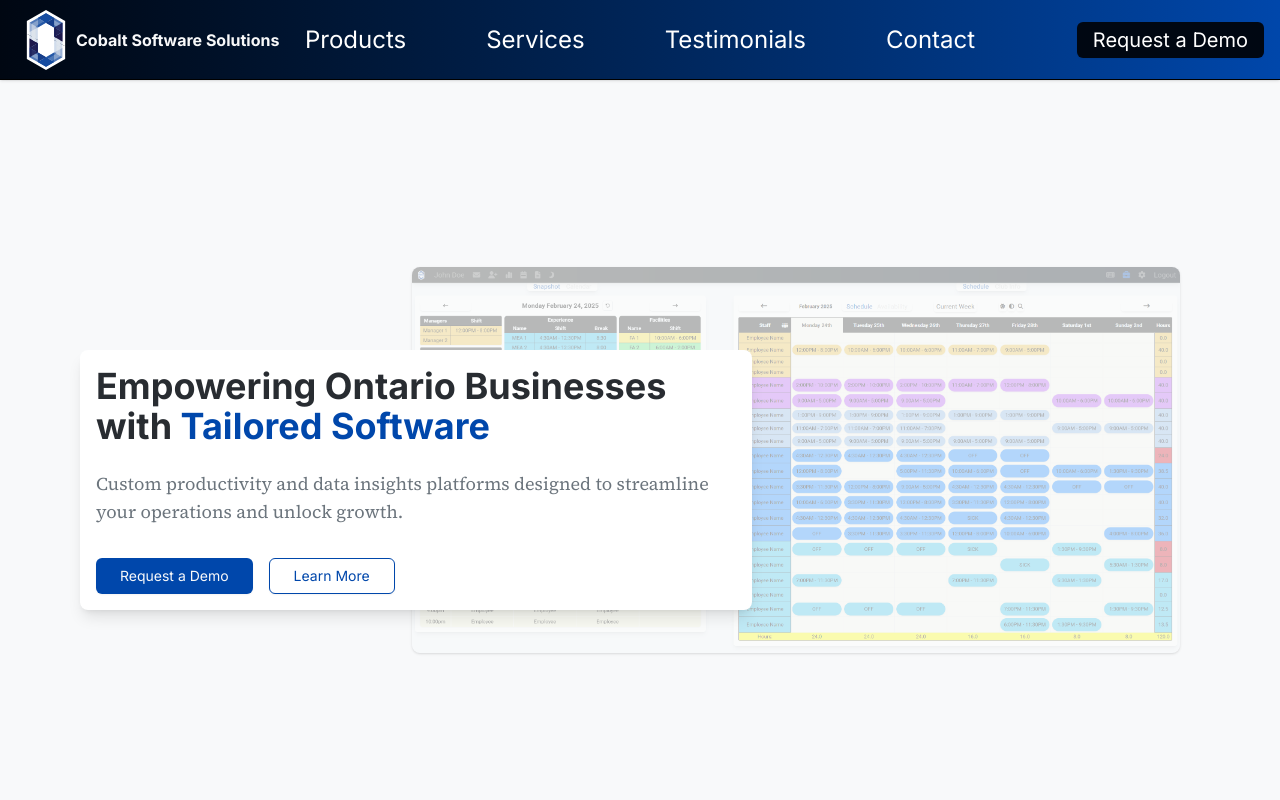
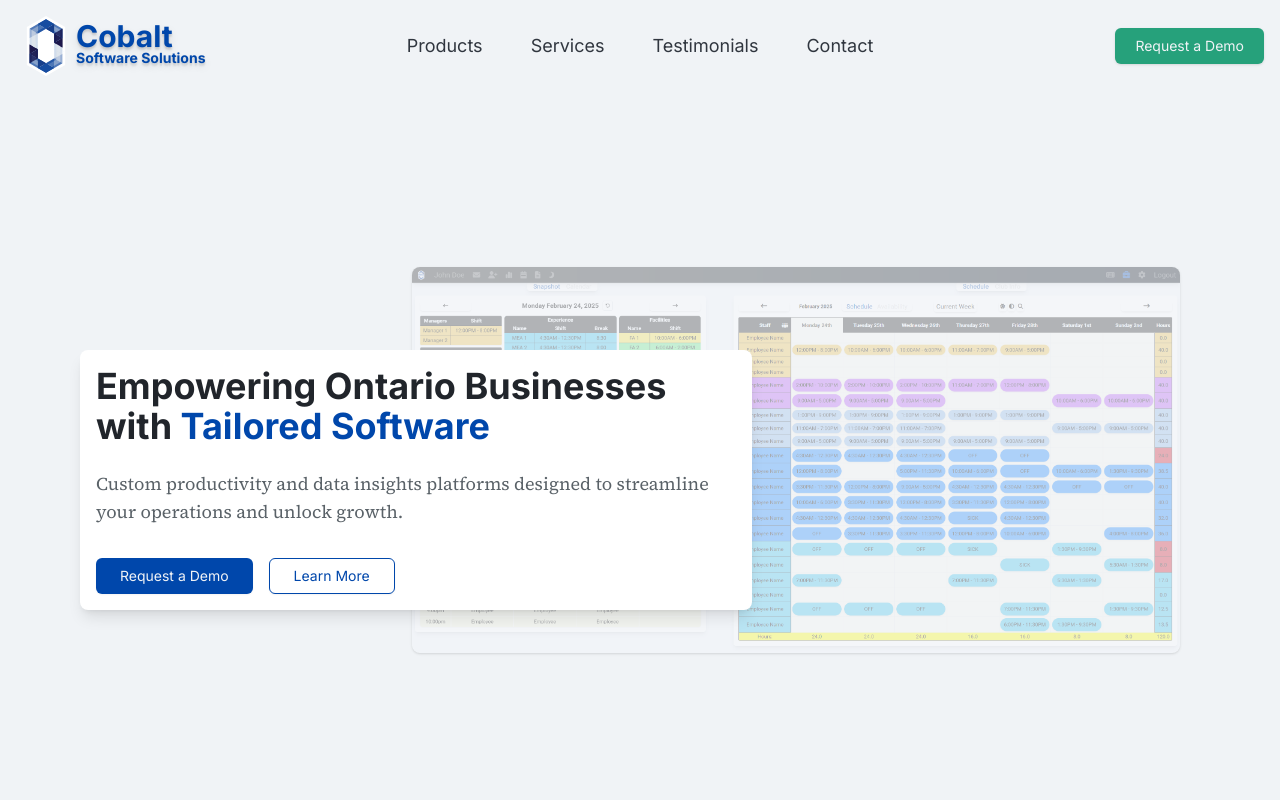
Before and after one commit to Zinazero/cobalt-site, a Next.js app: page / in a window 1280 px wide. Shown: the top 800 px of the page. Built offline with nearby package versions, Linux system fonts and the light colour scheme.

Commit message:
feat/styles: add mobile navbar and improve header aesthetically

```diff
--- a/src/app/globals.css
+++ b/src/app/globals.css
@@ -4,29 +4,29 @@
 @custom-variant dark (&:is(.dark *));
 
 @theme inline {
-	--color-blue: #1485ff;
-	--color-blue-light: #8eb8e6;
-	--color-purple: #b65bf3;
-	--color-pink: #e83e8c;
-	--color-red: #d41629;
-	--color-orange: #fd7d15;
-	--color-yellow: #eec44f;
+	--color-blue: #1a6bff;
+	--color-blue-light: #7daee6;
+	--color-purple: #9b5de5;
+	--color-pink: #ff5e9f;
+	--color-red: #e63946;
+	--color-orange: #ff8552;
+	--color-yellow: #f4d03f;
 	--color-yellow-light: #f3e246;
-	--color-green: #28a745;
-	--color-green-light: #66e686;
-	--color-green-dark: #0f8b2c;
-	--color-teal: #20c997;
-	--color-cyan: #3ec2eb;
+	--color-green: #26a17b;
+	--color-green-light: #5cb890;
+	--color-green-dark: #1e7e54;
+	--color-teal: #1595a8;
+	--color-cyan: #4db6ac;
 	--color-white: #fff;
-	--color-transparent-grey: rgba(184, 184, 184, 0.5);
-	--color-grey: #6c757d;
-	--color-grey-dark: #343a40;
-	--color-cobalt-hover: #1274ff;
+	--color-transparent-grey: rgba(200, 200, 200, 0.5);
+	--color-grey: #5a6268;
+	--color-grey-dark: #2c3338;
+	--color-cobalt-hover: #0d59c7;
 	--color-cobalt: #0047ab;
-	--color-light: #f8f9fa;
-	--color-dark: #282c31;
+	--color-light: #f0f3f6;
+	--color-dark: #21252b;
 	--color-abyss: #000712;
-	--color-cobalt-light: #4592ff;
+	--color-cobalt-light: #3376cc;
 	--color-pastel-green: rgb(104, 240, 133);
 	--color-pastel-yellow: rgb(253, 251, 147);
 	--color-pastel-red: rgb(247, 119, 119);
--- a/src/components/layout/Header.tsx
+++ b/src/components/layout/Header.tsx
@@ -1,49 +1,160 @@
+'use client';
+
 import Image from 'next/image';
+import Link from 'next/link';
+import { useEffect, useState } from 'react';
+import { cn } from '@/lib/utils';
 import DemoButton from '../ui/DemoButton';
 import ScrollPaddingSetter from './ScrollPaddingSetter';
 
+const NAV_ITEMS = [
+  { href: '#cobalt-axis', label: 'Products' },
+  { href: '#consulting', label: 'Services' },
+  { href: '#testimonials', label: 'Testimonials' },
+  { href: '#contact', label: 'Contact' },
+] as const;
+
 export default function Header() {
+  const [isMenuOpen, setIsMenuOpen] = useState(false);
+  const [isScrolled, setIsScrolled] = useState(false);
+
+  useEffect(() => {
+    const handleScroll = () => {
+      setIsScrolled(window.scrollY > 20);
+    };
+
+    window.addEventListener('scroll', handleScroll);
+    return () => window.removeEventListener('scroll', handleScroll);
+  }, []);
+
   return (
     <header
-      className="sticky top-0 z-50 w-full border-b shadow-sm bg-gradient-to-r from-abyss to-cobalt
-                   h-14 lg:h-20"
+      className={cn(
+        'sticky top-0 z-50 w-full transition-all duration-500 ease-in-out lg:h-20 h-14',
+        isScrolled
+          ? 'bg-abyss/95 backdrop-blur-md shadow-lg py-2'
+          : 'bg-light/95 backdrop-blur-sm border-b-0 py-4',
+      )}
     >
-      <div id="header-div" className="px-4 flex items-center justify-between w-full h-full relative">
+      <div
+        id="header-div"
+        className="px-4 flex items-center justify-between w-full max-w-7xl mx-auto relative"
+      >
         {/* Logo */}
-        <a href="#hero" className="flex items-center">
+        <Link href="#hero" className="flex items-center group">
           <figure className="relative h-8 md:h-11 lg:h-15 w-8 md:w-11 lg:w-15">
             <Image
               src="/images/cobalt-logo.svg"
-              alt="Logo"
+              alt="Cobalt Software Solutions Logo"
               fill
-              className="cursor-pointer"
+              className="cursor-pointer object-contain group-hover:scale-110 transition-transform"
               draggable={false}
+              priority
             />
           </figure>
-          <span className="text-light font-bold hidden lg:block">Cobalt Software Solutions</span>
-        </a>
+          <div className="flex flex-col">
+            <span
+              className={cn(
+                'font-bold hidden lg:block text-lg md:text-3xl/6 transition-all duration-500 ease-in-out text-shadow-lg',
+                isScrolled ? 'text-light' : 'text-cobalt',
+              )}
+            >
+              Cobalt
+            </span>
+            <span
+              className={cn(
+                'font-bold hidden lg:block text-lg md:text-sm transition-all duration-500 ease-in-out text-shadow-lg',
+                isScrolled ? 'text-light' : 'text-cobalt',
+              )}
+            >
+              Software Solutions
+            </span>
+          </div>
+        </Link>
 
-        {/* Navigation */}
-        <nav className="hidden absolute left-1/2 -translate-x-1/2 xl:flex space-x-20 text-xl xl:text-2xl font-medium text-white">
-          <a href="#cobalt-axis" className="hover:text-cobalt-hover transition">
-            Products
-          </a>
-          <a href="#consulting" className="hover:text-cobalt-hover transition">
-            Services
-          </a>
-          <a href="#testimonials" className="hover:text-cobalt-hover transition">
-            Testimonials
-          </a>
-          <a href="#contact" className="hover:text-cobalt-hover transition">
-            Contact
-          </a>
+        {/* Desktop navigation */}
+        <nav className="hidden xl:flex space-x-8 absolute left-1/2 -translate-x-1/2">
+          {NAV_ITEMS.map((item) => (
+            <Link
+              key={item.href}
+              href={item.href}
+              className={cn(
+                'font-medium text-lg transition-colors duration-500 py-1.5 px-2 rounded-md focus:outline-none focus-visible:ring-2 focus-visible:ring-cobalt/50',
+                isScrolled
+                  ? 'text-white/90 hover:text-cobalt-light'
+                  : 'text-abyss/80 hover:text-cobalt-light',
+              )}
+            >
+              {item.label}
+            </Link>
+          ))}
         </nav>
 
-        {/* Interactive part */}
-        <div>
-          <DemoButton className="bg-abyss text-white hover:bg-cobalt-hover text-xs md:text-lg xl:text-xl" />
+        {/* Mobile menu toggle */}
+        <button
+          type="button"
+          className="xl:hidden flex items-center text-white"
+          onClick={() => setIsMenuOpen(!isMenuOpen)}
+          aria-label={isMenuOpen ? 'Close navigation menu' : 'Open navigation menu'}
+          aria-expanded={isMenuOpen}
+          aria-controls="mobile-nav"
+        >
+          <svg
+            xmlns="http://www.w3.org/2000/svg"
+            className="h-6 w-6"
+            fill="none"
+            viewBox="0 0 24 24"
+            stroke="currentColor"
+            role="img"
+            aria-label={isMenuOpen ? 'Menu close icon' : 'Menu open icon'}
+          >
+            <title>{isMenuOpen ? 'Close menu' : 'Open menu'}</title>
+            <path
+              strokeLinecap="round"
+              strokeLinejoin="round"
+              strokeWidth={2}
+              d={isMenuOpen ? 'M6 18L18 6M6 6l12 12' : 'M4 6h16M4 12h16M4 18h16'}
+            />
+          </svg>
+        </button>
+
+        {/* Desktop call-to-action */}
+        <div className="hidden xl:block">
+          <DemoButton
+            className={`px-5 transition-all duration-500 ${
+              isScrolled
+                ? 'bg-cobalt text-light hover:bg-cobalt-light hover:text-abyss shadow-sm shadow-cobalt/20'
+                : 'bg-green text-light hover:bg-cobalt hover:text-light shadow-sm'
+            }`}
+          />
         </div>
       </div>
+
+      {/* Mobile navigation */}
+      <div
+        id="mobile-nav"
+        className={cn(
+          'xl:hidden bg-abyss/98 backdrop-blur-md border-t border-white/10 transition-all duration-300 overflow-hidden',
+          isMenuOpen ? 'max-h-96 opacity-100' : 'max-h-0 opacity-0',
+        )}
+      >
+        <nav className="flex flex-col space-y-2 p-4">
+          {NAV_ITEMS.map((item) => (
+            <Link
+              key={item.href}
+              href={item.href}
+              onClick={() => setIsMenuOpen(false)}
+              className="text-white font-medium text-lg py-2 px-4 rounded-md hover:bg-white/5 focus:outline-none focus-visible:ring-2 focus-visible:ring-cobalt/50"
+            >
+              {item.label}
+            </Link>
+          ))}
+          <div className="pt-2">
+            <DemoButton className="w-full bg-cobalt text-light hover:bg-cobalt-light" />
+          </div>
+        </nav>
+      </div>
+
       <ScrollPaddingSetter />
     </header>
   );
```
